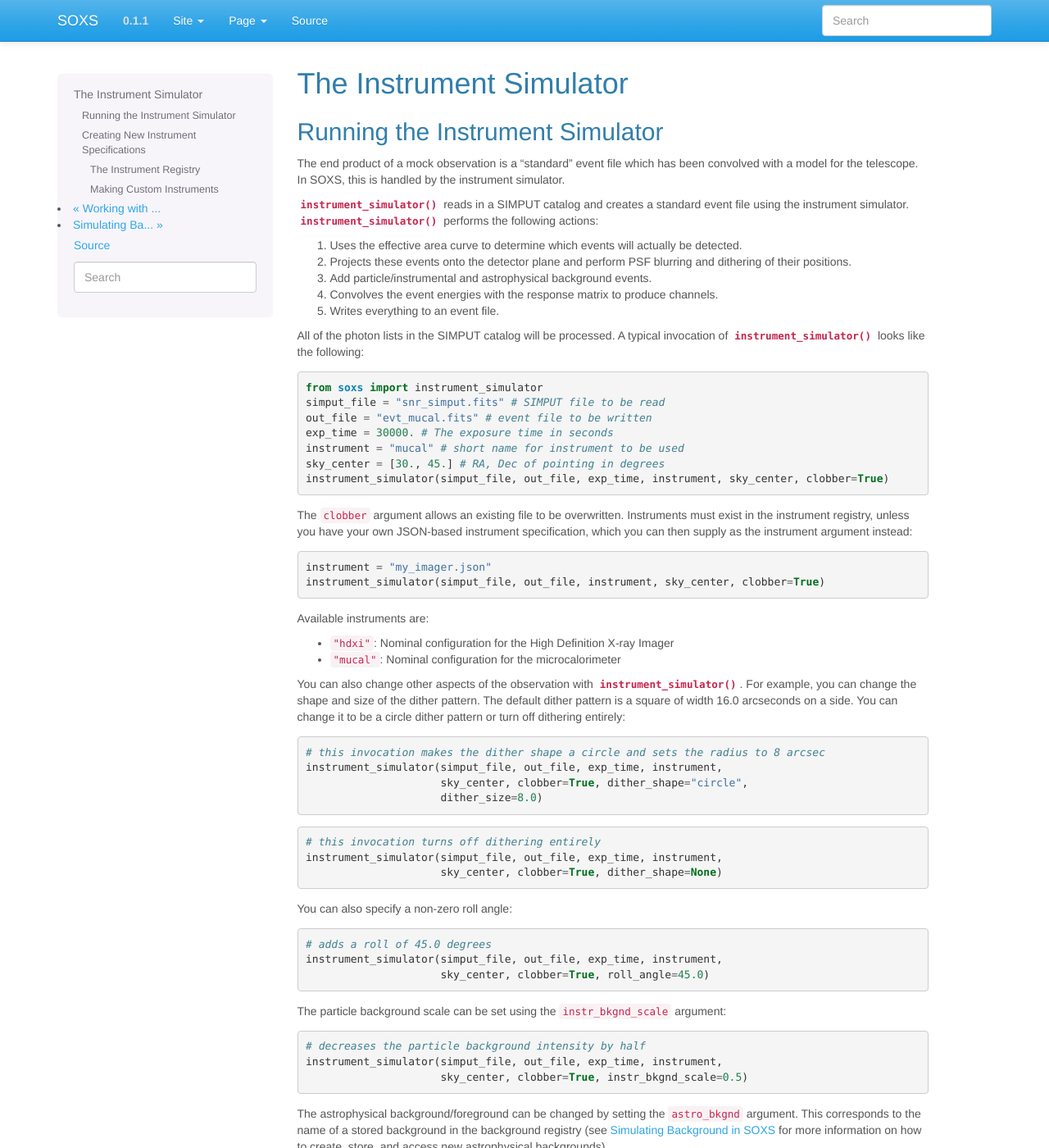
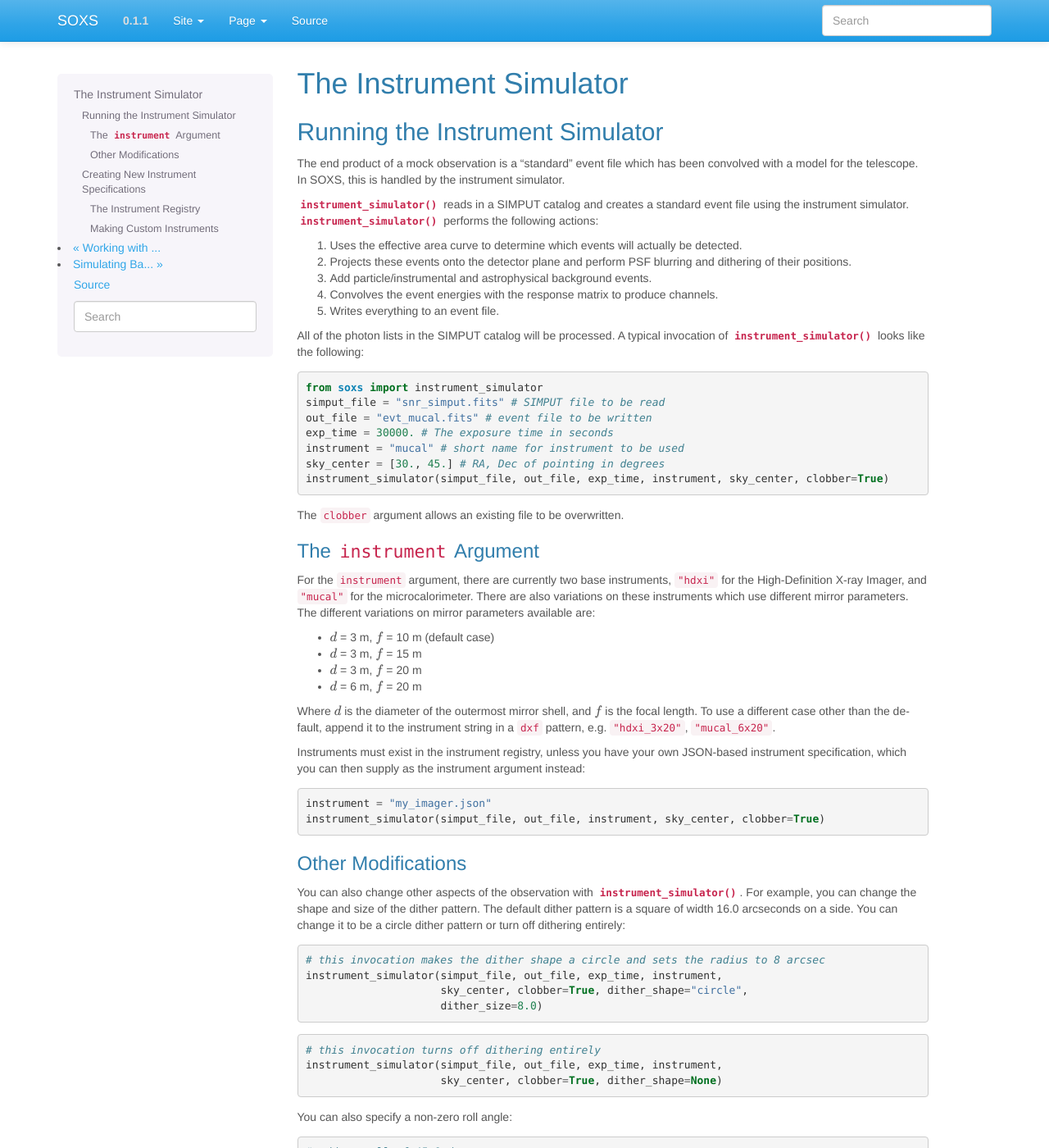
Before and after one commit to lynx-x-ray-observatory/soxs, a Sphinx documentation site: the page built from doc/source/python/instrument.rst, in a window 1280 px wide and 1400 px high. Shown: the whole window at 82% size. Built offline with Sphinx 7.4.7, drawn with Linux system fonts in a browser that asks for light colours; some of the changed text lies outside the part shown.

Commit message:
Trying to be as clear as possible

```diff
--- a/doc/source/command_line/instrument.rst
+++ b/doc/source/command_line/instrument.rst
@@ -73,12 +73,16 @@ The same, but use the HDXI specification with mirror diameter of :math:`d` = 3 m
 
     [~]$ instrument_simulator sloshing_simput.fits evt.fits 50000.0 hdxi_3x20 30.,45. --clobber
 
+See :ref:`instrument-arg` for details on the options for the ``instrument`` argument.
+
 This example uses a JSON file created by the user, which contains a custom instrument specification. See
 :ref:`instrument-registry` for details on how to do this.
 
 .. code-block:: bash
 
     [~]$ instrument_simulator sloshing_simput.fits evt.fits 50000.0 my_inst.json 30.,45. --clobber
+
+The following details how to change the other options, for more info see :ref:`other-mods`.
 
 Changing Roll Angle and Dither
 ~~~~~~~~~~~~~~~~~~~~~~~~~~~~~~
--- a/doc/source/python/instrument.rst
+++ b/doc/source/python/instrument.rst
@@ -34,8 +34,26 @@ All of the photon lists in the SIMPUT catalog will be processed. A typical invoc
     sky_center = [30., 45.] # RA, Dec of pointing in degrees
     instrument_simulator(simput_file, out_file, exp_time, instrument, sky_center, clobber=True)
 
-The ``clobber`` argument allows an existing file to be overwritten. Instruments must exist
-in the instrument registry, unless you have your own JSON-based instrument specification,
+The ``clobber`` argument allows an existing file to be overwritten.
+
+.. _instrument-arg:
+
+The ``instrument`` Argument
++++++++++++++++++++++++++++
+
+For the ``instrument`` argument, there are currently two base instruments, ``"hdxi"`` for the High-Definition
+X-ray Imager, and ``"mucal"`` for the microcalorimeter. There are also variations on these instruments which
+use different mirror parameters. The different variations on mirror parameters available are:
+
+* :math:`d` = 3 m, :math:`f` = 10 m (default case)
+* :math:`d` = 3 m, :math:`f` = 15 m
+* :math:`d` = 3 m, :math:`f` = 20 m
+* :math:`d` = 6 m, :math:`f` = 20 m
+
+Where :math:`d` is the diameter of the outermost mirror shell, and :math:`f` is the focal length. To use a different
+case other than the default, append it to the instrument string in a ``dxf`` pattern, e.g. ``"hdxi_3x20"``, ``"mucal_6x20"``.
+
+Instruments must exist in the instrument registry, unless you have your own JSON-based instrument specification,
 which you can then supply as the instrument argument instead:
 
 .. code-block:: python
@@ -43,10 +61,10 @@ which you can then supply as the instrument argument instead:
     instrument = "my_imager.json"
     instrument_simulator(simput_file, out_file, instrument, sky_center, clobber=True)
 
-Available instruments are:
+.. _other-mods:
 
-* ``"hdxi"``: Nominal configuration for the High Definition X-ray Imager
-* ``"mucal"``: Nominal configuration for the microcalorimeter
+Other Modifications
++++++++++++++++++++
 
 You can also change other aspects of the observation with :func:`~soxs.instrument.instrument_simulator`.
 For example, you can change the shape and size of the dither pattern. The default dither pattern is a
--- a/doc/source/responses.rst
+++ b/doc/source/responses.rst
@@ -18,8 +18,8 @@ High-Definition X-ray Imager
   * :math:`d` = 6 m, :math:`f` = 20 m: `xrs_hdxi_6x20.arf <xrs_hdxi_6x20.arf>`_
 
 
-Micro-Calorimeter
------------------
+Microcalorimeter
+----------------
 
 * RMF: `xrs_mucal.rmf <xrs_mucal.rmf>`_
 * ARFs:
```
Also changed, not shown: other parts of doc/source/python/instrument.rst (+0 -7 lines).
